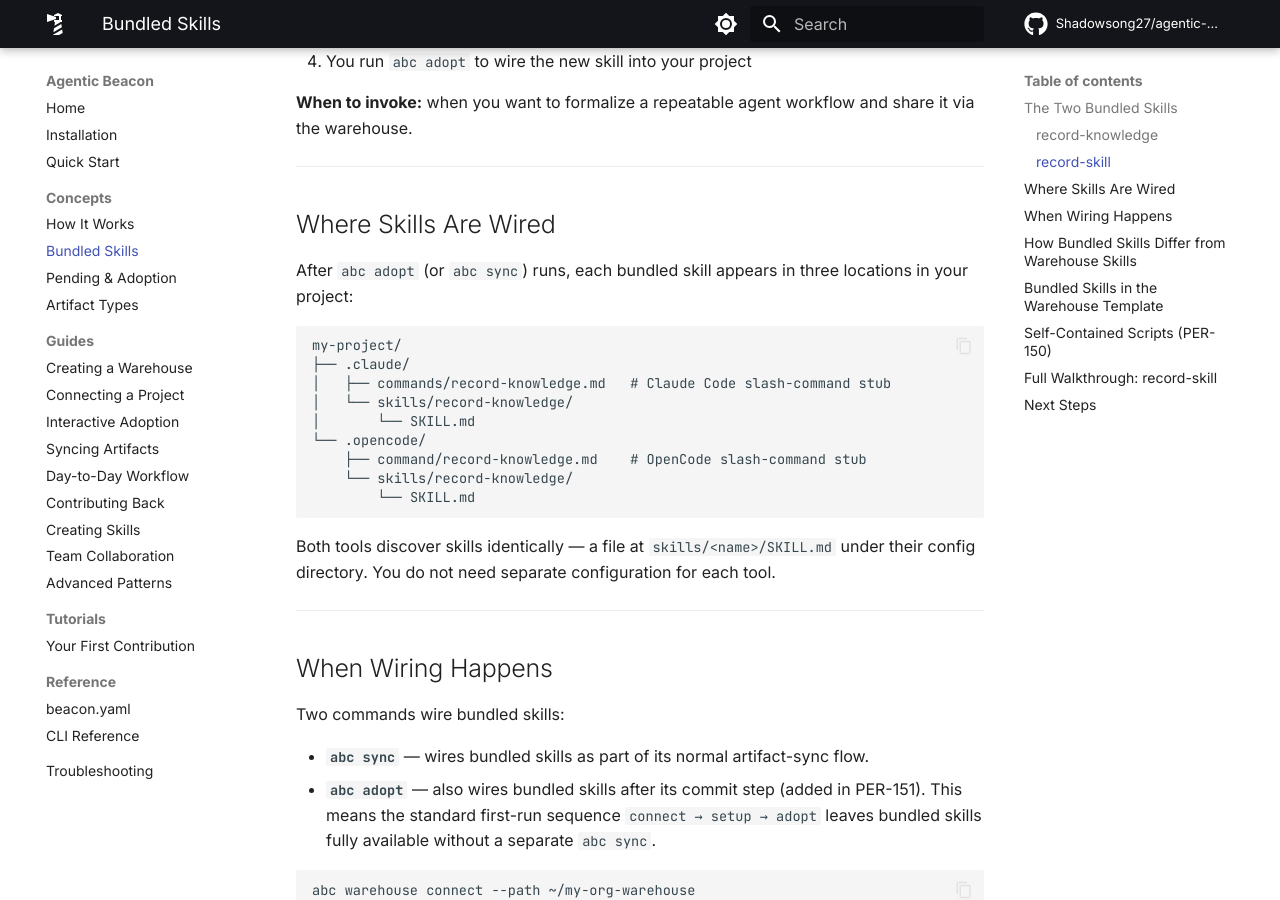
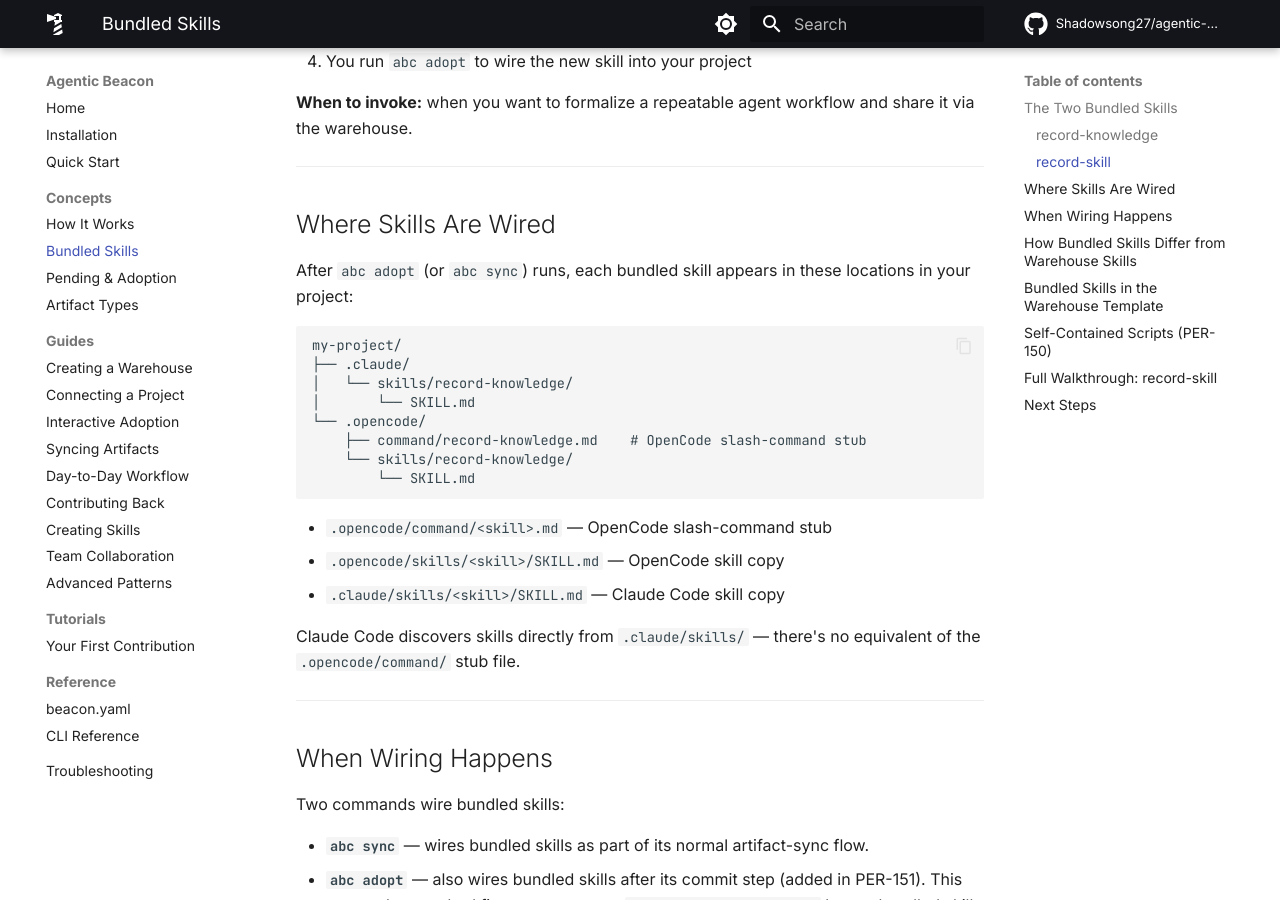
Before and after one commit to Shadowsong27/agentic-beacon, an MkDocs documentation site: the page built from site-docs/concepts/bundled-skills.md, in a window 1280 px wide and 900 px high, scrolled down 1138 px. Built offline with MkDocs 1.6.1 and Material for MkDocs 9.7.7, drawn with Linux system fonts in a browser that asks for light colours; comment, search, counter and statistics services are not loaded.

Commit message:
docs: fix bundled-skill wire paths + remove non-existent skills/controls (PER-152 review round 2)

````diff
--- a/site-docs/concepts/bundled-skills.md
+++ b/site-docs/concepts/bundled-skills.md
@@ -39,12 +39,11 @@ Scaffolds a new skill in the warehouse's `skills/<name>/` directory and appends
 
 ## Where Skills Are Wired
 
-After `abc adopt` (or `abc sync`) runs, each bundled skill appears in three locations in your project:
+After `abc adopt` (or `abc sync`) runs, each bundled skill appears in these locations in your project:
 
 ```
 my-project/
 ├── .claude/
-│   ├── commands/record-knowledge.md   # Claude Code slash-command stub
 │   └── skills/record-knowledge/
 │       └── SKILL.md
 └── .opencode/
@@ -53,7 +52,11 @@ my-project/
         └── SKILL.md
 ```
 
-Both tools discover skills identically — a file at `skills/<name>/SKILL.md` under their config directory. You do not need separate configuration for each tool.
+- `.opencode/command/<skill>.md` — OpenCode slash-command stub
+- `.opencode/skills/<skill>/SKILL.md` — OpenCode skill copy
+- `.claude/skills/<skill>/SKILL.md` — Claude Code skill copy
+
+Claude Code discovers skills directly from `.claude/skills/` — there's no equivalent of the `.opencode/command/` stub file.
 
 ---
 
````
Also changed, not shown: site-docs/concepts/pending-and-adoption.md (+4 -4 lines).
